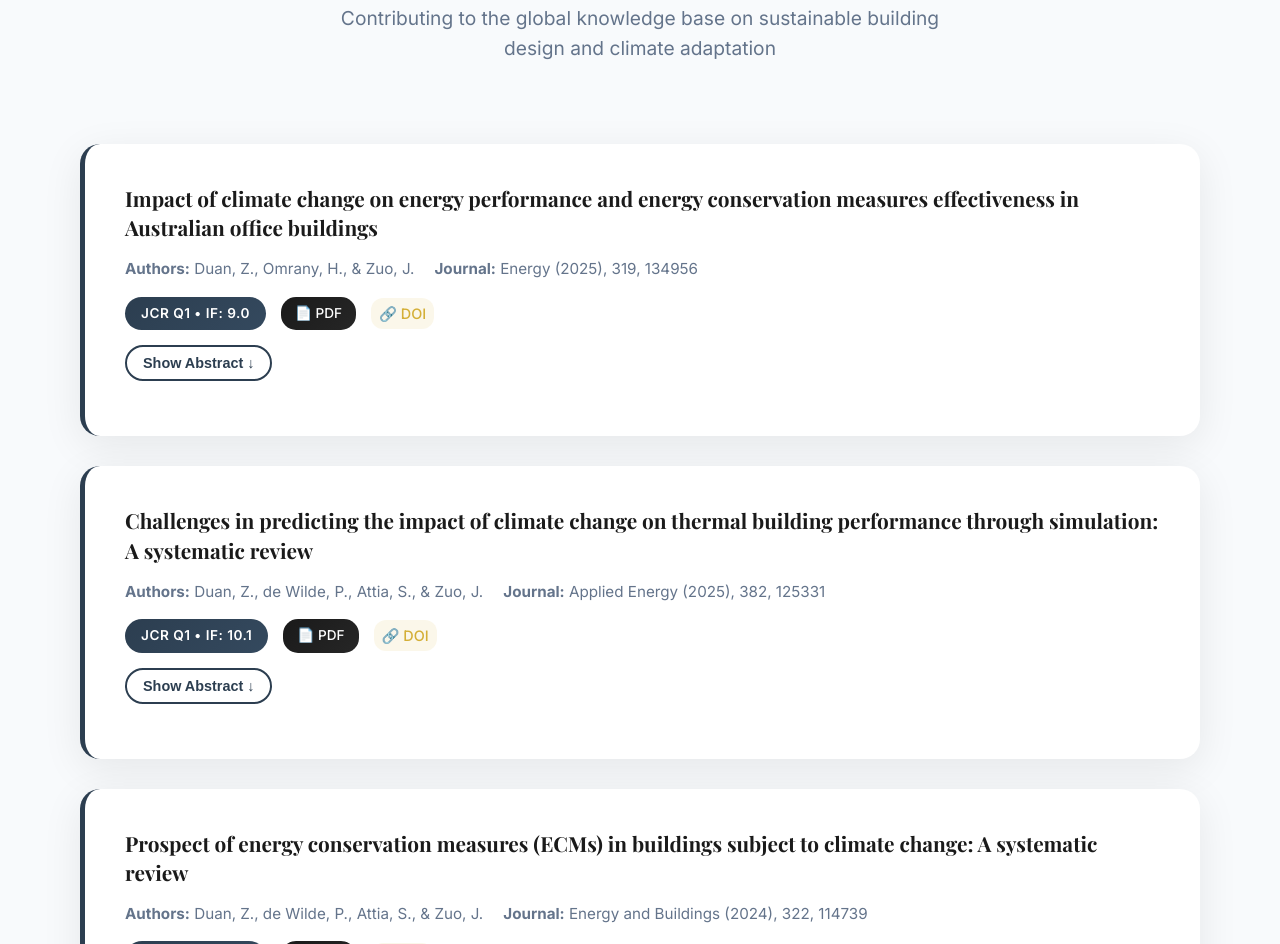
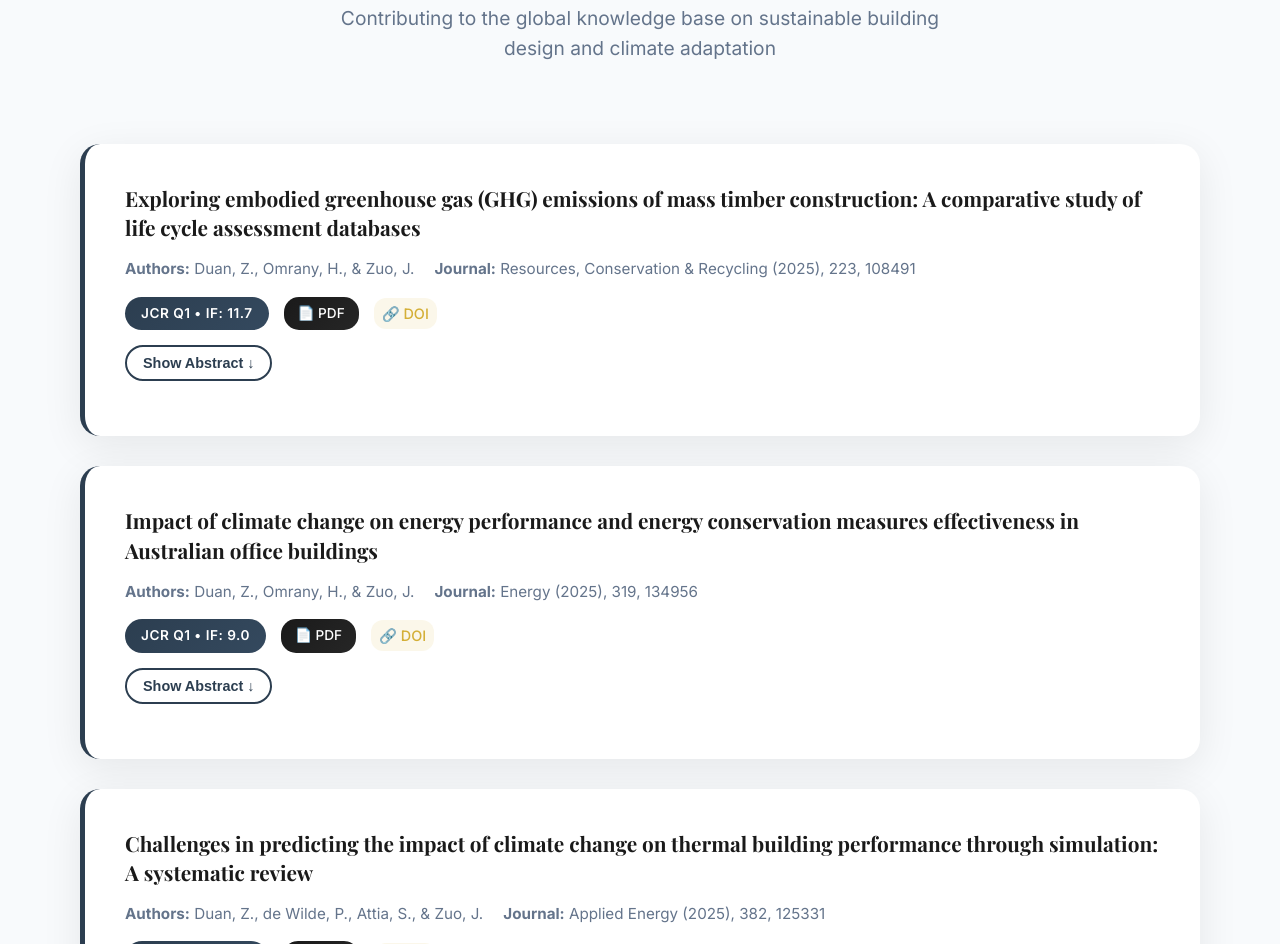
Before and after one commit to duanzhuocheng/zhuocheng-duan, a plain HTML site: page index.html in a window 1280 px wide. Shown: the part 2145-3089 px from the top of the page. Drawn offline with nearby package versions, Linux system fonts and the light colour scheme.

Commit message:
Update index.html
Updated publications

```diff
--- a/index.html
+++ b/index.html
@@ -1036,6 +1036,29 @@
                     </div>
 
                     <div class="publications-grid">
+						<div class="publication fade-in">
+						    <h3>Exploring embodied greenhouse gas (GHG) emissions of mass timber construction: A comparative study of life cycle assessment databases</h3>
+						    <div class="publication-meta">
+						        <span><strong>Authors:</strong> Duan, Z., Omrany, H., & Zuo, J.</span>
+						        <span><strong>Journal:</strong> Resources, Conservation & Recycling (2025), 223, 108491</span>
+						    </div>
+						    <div class="publication-links">
+						        <span class="journal-badge">JCR Q1 • IF: 11.7</span>
+						        <a href="https://github.com/duanzhuocheng/zhuocheng-duan/raw/main/pdfs/duan2025-resources-conservation-recycling-embodied-carbon.pdf" class="pdf-link" target="_blank">📄 PDF</a>
+						        <a href="https://doi.org/10.1016/j.resconrec.2025.108491" class="doi-link" target="_blank">🔗 DOI</a>
+						    </div>
+
+						    <button class="publication-toggle" onclick="toggleDetails(this)">Show Abstract ↓</button>
+						    <div class="publication-details">
+						        <div class="publication-abstract">
+						            <h5>Abstract</h5>
+						            <p>With global efforts in reducing building operational energy consumption, attention is increasingly turning toward mitigating embodied greenhouse gas (GHG) emissions from building materials manufacturing and processing, particularly for emerging materials like mass timber. Quantifying embodied emissions typically requires the use of GHG emission coefficients from life cycle assessment (LCA) databases. However, significant variability persists in the results of LCA studies while their underlying causes remain largely unexplored.</p>
+						            <p><strong>Key Findings:</strong> Through detailed examination at material and building levels, the research reveals significant methodological inconsistencies that create substantial variations in embodied emissions. At the material level, mass timber emissions span from -686.80 to 1718.00 kgCO2eq/m³. Building-level analysis (A1-A3) reveals emission ranges of -170.31 to 434.62 kgCO2eq/m² for mass timber construction and 69.79 to 485.95 kgCO2eq/m² for concrete buildings.</p>
+						            <p><strong>Implications:</strong> The study identifies several challenges in current mass timber LCAs, including inconsistent treatment of biogenic carbon flow, varying system boundary definitions, and inadequate consideration of End-of-Life (EoL) processes for mass timber. This highlights the need for establishing standardized approaches for biogenic carbon accounting and developing more comprehensive and transparent databases to enhance the reliability of mass timber LCA.</p>
+						        </div>
+						    </div>
+						</div>
+
                         <div class="publication fade-in">
                             <h3>Impact of climate change on energy performance and energy conservation measures effectiveness in Australian office buildings</h3>
                             <div class="publication-meta">
```
